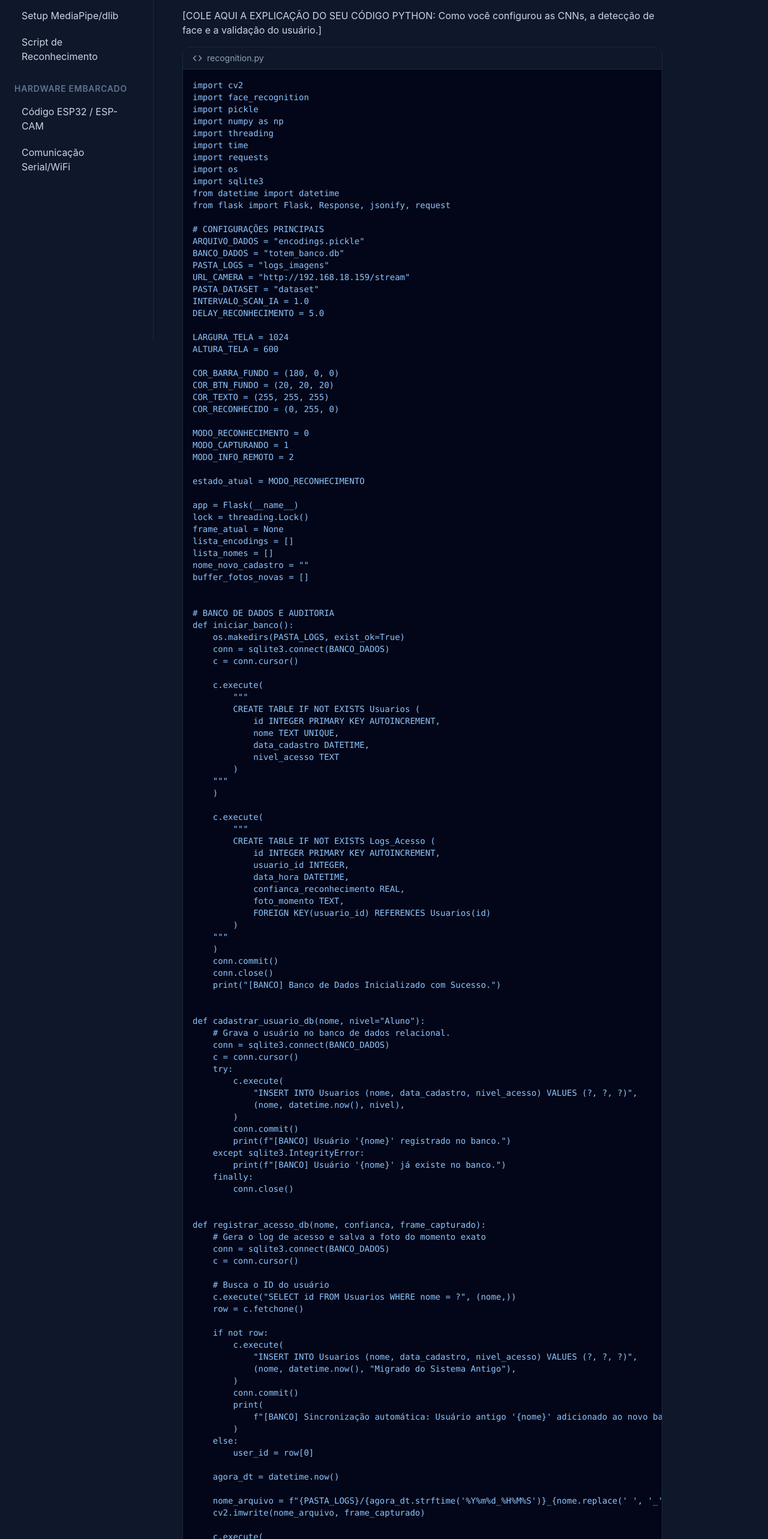
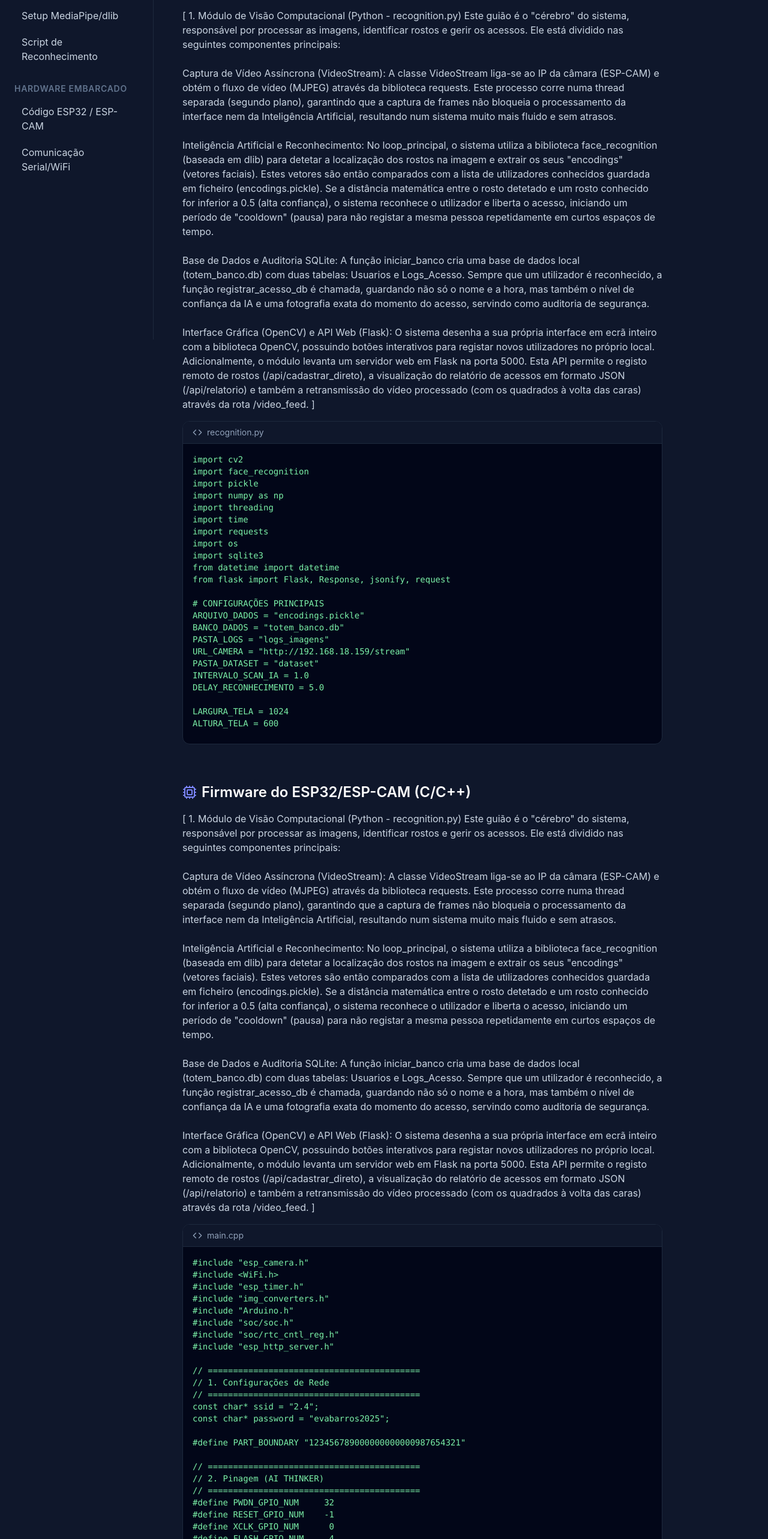
Before and after one commit to Victor-Sarris/site-totenzinho, a React (Vite) app: page /documentacao in a window 1280 px wide. Shown: the part 234-2800 px from the top of the page at 60% size. Built offline with nearby package versions, Linux system fonts and the light colour scheme.

Commit message:
:recycle: DocsPage.jsx

```diff
--- a/src/pages/DocsPage.jsx
+++ b/src/pages/DocsPage.jsx
@@ -83,15 +83,56 @@ const DocsPage = () => {
             Módulo de Visão Computacional (Python)
           </h2>
           <p className="mb-4">
-            [COLE AQUI A EXPLICAÇÃO DO SEU CÓDIGO PYTHON: Como você configurou
-            as CNNs, a detecção de face e a validação do usuário.]
+            [ 1. Módulo de Visão Computacional (Python - recognition.py) Este
+            guião é o "cérebro" do sistema, responsável por processar as
+            imagens, identificar rostos e gerir os acessos. Ele está dividido
+            nas seguintes componentes principais:
+            <br />
+            <br />
+            Captura de Vídeo Assíncrona (VideoStream): A classe VideoStream
+            liga-se ao IP da câmara (ESP-CAM) e obtém o fluxo de vídeo (MJPEG)
+            através da biblioteca requests. Este processo corre numa thread
+            separada (segundo plano), garantindo que a captura de frames não
+            bloqueia o processamento da interface nem da Inteligência
+            Artificial, resultando num sistema muito mais fluido e sem atrasos.
+            <br />
+            <br />
+            Inteligência Artificial e Reconhecimento: No loop_principal, o
+            sistema utiliza a biblioteca face_recognition (baseada em dlib) para
+            detetar a localização dos rostos na imagem e extrair os seus
+            "encodings" (vetores faciais). Estes vetores são então comparados
+            com a lista de utilizadores conhecidos guardada em ficheiro
+            (encodings.pickle). Se a distância matemática entre o rosto detetado
+            e um rosto conhecido for inferior a 0.5 (alta confiança), o sistema
+            reconhece o utilizador e liberta o acesso, iniciando um período de
+            "cooldown" (pausa) para não registar a mesma pessoa repetidamente em
+            curtos espaços de tempo.
+            <br />
+            <br />
+            Base de Dados e Auditoria SQLite: A função iniciar_banco cria uma
+            base de dados local (totem_banco.db) com duas tabelas: Usuarios e
+            Logs_Acesso. Sempre que um utilizador é reconhecido, a função
+            registrar_acesso_db é chamada, guardando não só o nome e a hora, mas
+            também o nível de confiança da IA e uma fotografia exata do momento
+            do acesso, servindo como auditoria de segurança.
+            <br />
+            <br />
+            Interface Gráfica (OpenCV) e API Web (Flask): O sistema desenha a
+            sua própria interface em ecrã inteiro com a biblioteca OpenCV,
+            possuindo botões interativos para registar novos utilizadores no
+            próprio local. Adicionalmente, o módulo levanta um servidor web em
+            Flask na porta 5000. Esta API permite o registo remoto de rostos
+            (/api/cadastrar_direto), a visualização do relatório de acessos em
+            formato JSON (/api/relatorio) e também a retransmissão do vídeo
+            processado (com os quadrados à volta das caras) através da rota
+            /video_feed. ]
           </p>
 
           <div className="bg-slate-950 rounded-xl border border-slate-800 overflow-hidden">
             <div className="flex items-center px-4 py-2 bg-slate-900 border-b border-slate-800 text-sm text-slate-400">
               <Code className="h-4 w-4 mr-2" /> recognition.py
             </div>
-            <pre className="p-4 overflow-x-auto text-sm text-blue-300 font-mono">
+            <pre className="p-4 overflow-auto max-h-[500px] text-sm text-green-300 font-mono">
               <code>
                 {`import cv2
 import face_recognition
@@ -698,16 +739,56 @@ if __name__ == "__main__":
             Firmware do ESP32/ESP-CAM (C/C++)
           </h2>
           <p className="mb-4">
-            [COLE AQUI A EXPLICAÇÃO DO SEU CÓDIGO C++: Como a câmera captura a
-            imagem, aciona relés (se houver) e se comunica com o
-            servidor/backend.]
+            [ 1. Módulo de Visão Computacional (Python - recognition.py) Este
+            guião é o "cérebro" do sistema, responsável por processar as
+            imagens, identificar rostos e gerir os acessos. Ele está dividido
+            nas seguintes componentes principais:
+            <br />
+            <br />
+            Captura de Vídeo Assíncrona (VideoStream): A classe VideoStream
+            liga-se ao IP da câmara (ESP-CAM) e obtém o fluxo de vídeo (MJPEG)
+            através da biblioteca requests. Este processo corre numa thread
+            separada (segundo plano), garantindo que a captura de frames não
+            bloqueia o processamento da interface nem da Inteligência
+            Artificial, resultando num sistema muito mais fluido e sem atrasos.
+            <br />
+            <br />
+            Inteligência Artificial e Reconhecimento: No loop_principal, o
+            sistema utiliza a biblioteca face_recognition (baseada em dlib) para
+            detetar a localização dos rostos na imagem e extrair os seus
+            "encodings" (vetores faciais). Estes vetores são então comparados
+            com a lista de utilizadores conhecidos guardada em ficheiro
+            (encodings.pickle). Se a distância matemática entre o rosto detetado
+            e um rosto conhecido for inferior a 0.5 (alta confiança), o sistema
+            reconhece o utilizador e liberta o acesso, iniciando um período de
+            "cooldown" (pausa) para não registar a mesma pessoa repetidamente em
+            curtos espaços de tempo.
+            <br />
+            <br />
+            Base de Dados e Auditoria SQLite: A função iniciar_banco cria uma
+            base de dados local (totem_banco.db) com duas tabelas: Usuarios e
+            Logs_Acesso. Sempre que um utilizador é reconhecido, a função
+            registrar_acesso_db é chamada, guardando não só o nome e a hora, mas
+            também o nível de confiança da IA e uma fotografia exata do momento
+            do acesso, servindo como auditoria de segurança.
+            <br />
+            <br />
+            Interface Gráfica (OpenCV) e API Web (Flask): O sistema desenha a
+            sua própria interface em ecrã inteiro com a biblioteca OpenCV,
+            possuindo botões interativos para registar novos utilizadores no
+            próprio local. Adicionalmente, o módulo levanta um servidor web em
+            Flask na porta 5000. Esta API permite o registo remoto de rostos
+            (/api/cadastrar_direto), a visualização do relatório de acessos em
+            formato JSON (/api/relatorio) e também a retransmissão do vídeo
+            processado (com os quadrados à volta das caras) através da rota
+            /video_feed. ]
           </p>
 
           <div className="bg-slate-950 rounded-xl border border-slate-800 overflow-hidden">
             <div className="flex items-center px-4 py-2 bg-slate-900 border-b border-slate-800 text-sm text-slate-400">
               <Code className="h-4 w-4 mr-2" /> main.cpp
             </div>
-            <pre className="p-4 overflow-x-auto text-sm text-green-300 font-mono">
+            <pre className="p-4 overflow-auto max-h-[500px] text-sm text-green-300 font-mono">
               <code>
                 {`#include "esp_camera.h"
 #include <WiFi.h>
```
